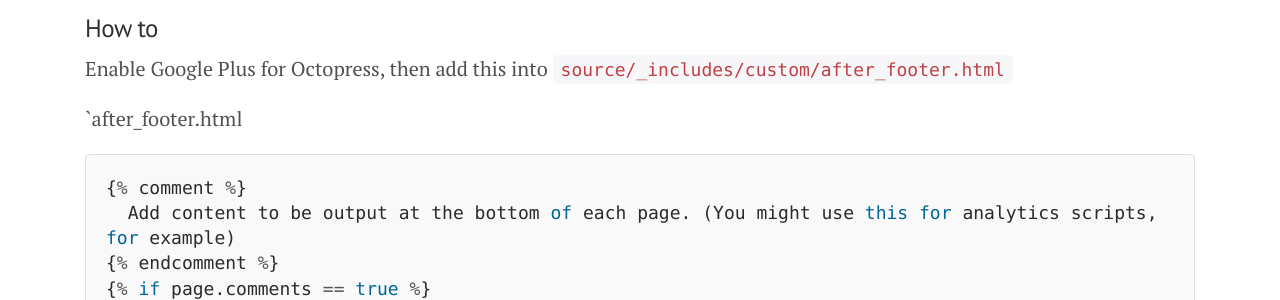
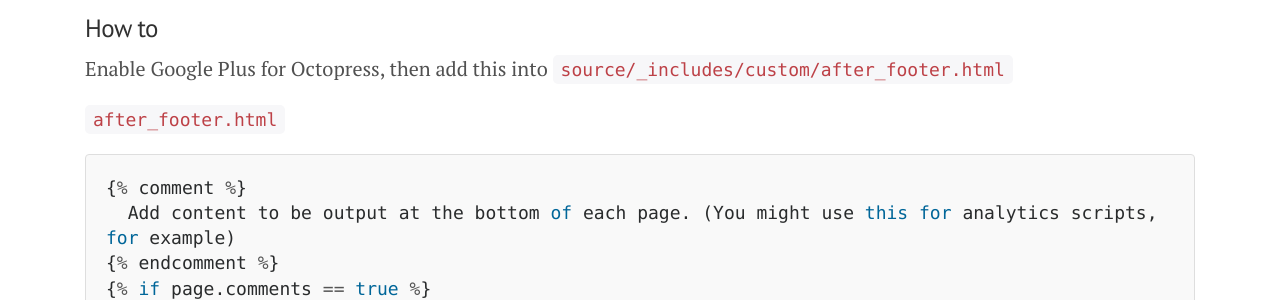
Before and after one commit to justinkelly/justinkelly.github.io, a Jekyll site: the page built from _posts/2012-08-08-google-plus-octopress.markdown, in a window 1280 px wide and 900 px high, scrolled down 426 px. Shown: the part 155-455 px from the top of the window. Built offline with Jekyll 4.4.1, drawn with Linux system fonts in a browser that asks for light colours; nearby versions of some CDN libraries; comment, search, counter and statistics services are not loaded.

````diff
--- a/_posts/2012-08-08-google-plus-octopress.markdown
+++ b/_posts/2012-08-08-google-plus-octopress.markdown
@@ -20,7 +20,7 @@ I did, heres how to make Octopress add a comments link to the bottom of each blo
 
 Enable Google Plus for Octopress, then add this into `source/_includes/custom/after_footer.html`
 
-`after_footer.html
+`after_footer.html`
 
 {% raw %}
 ``` javascript
````
